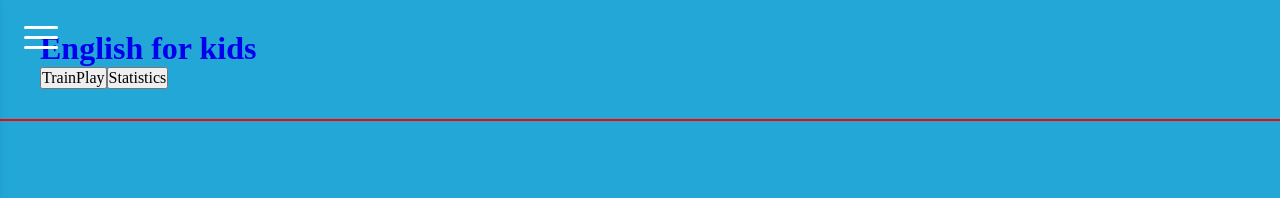
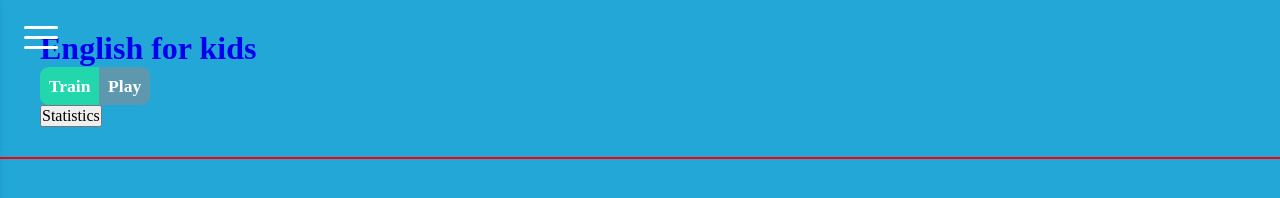
Before and after one commit to SuhodolecA/English_for_kids, a website built with webpack: page dist/index.html in a window 1280 px wide. Built offline with nearby package versions, Linux system fonts and the light colour scheme.

Commit message:
feat: add toggle button basic styles

```diff
--- /dev/null
+++ b/src/scss/components/_toggleBtn.scss
@@ -0,0 +1,31 @@
+.toggle-button {
+  background-color: $inActiveColor;
+  color: $whiteColor;
+  font-size: 1.1rem;
+  border: 0;
+  border-radius: 0.5em;
+  overflow: hidden;
+  cursor: pointer;
+  display: flex;
+
+  &[aria-pressed='true'] {
+    .toggle-button__train {
+      background-color: transparent;
+    }
+
+    .toggle-button__play {
+      background-color: $turquoiseColor;
+    }
+  }
+
+  &__mode {
+    flex-basis: 50%;
+    padding: 0.5em;
+    font-weight: 700;
+    transition: background 0.3s ease-in-out;
+  }
+
+  &__train {
+    background-color: $turquoiseColor;
+  }
+}
--- a/src/scss/layout/_header.scss
+++ b/src/scss/layout/_header.scss
@@ -1,5 +1,6 @@
 @import '../components/navMenuBtn';
 @import '../components/navMenu';
+@import '../components/toggleBtn';
 
 .header {
   padding: 1.875em;
```
